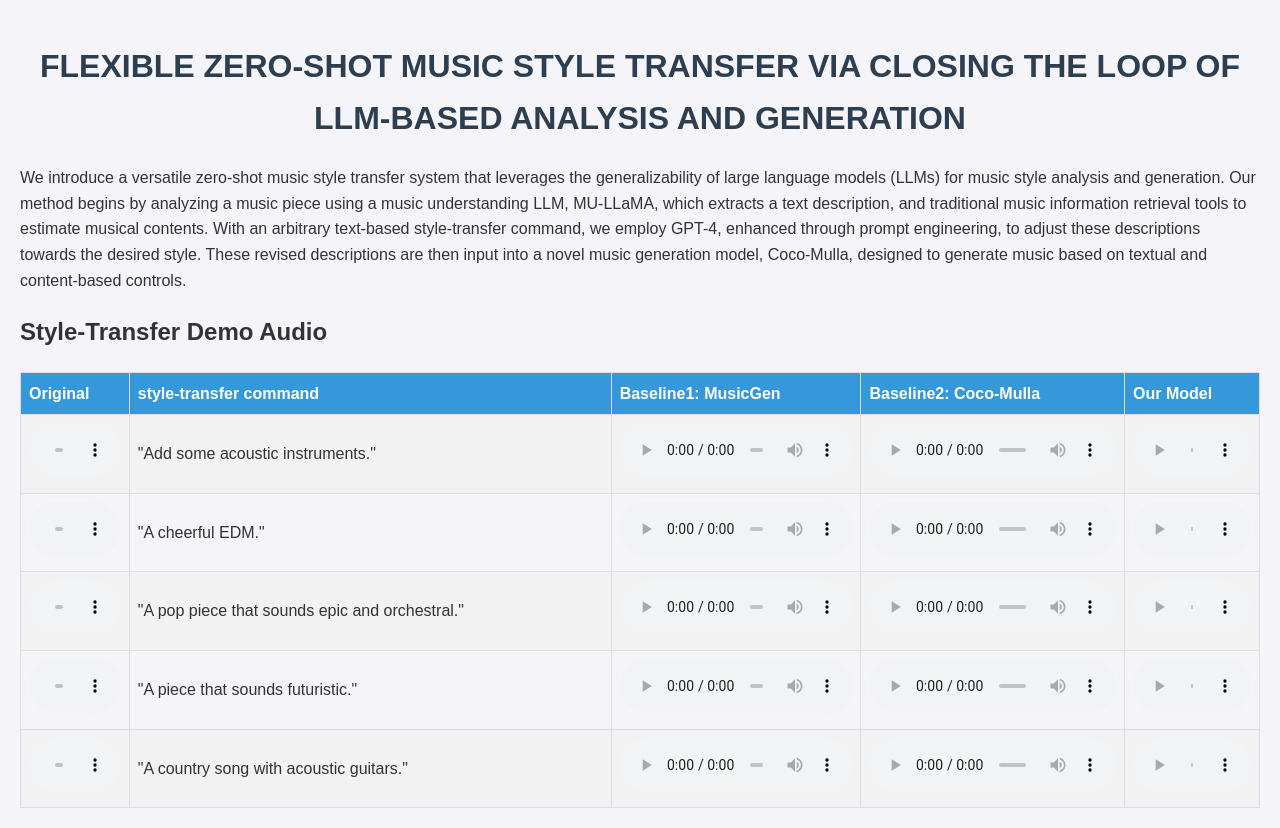
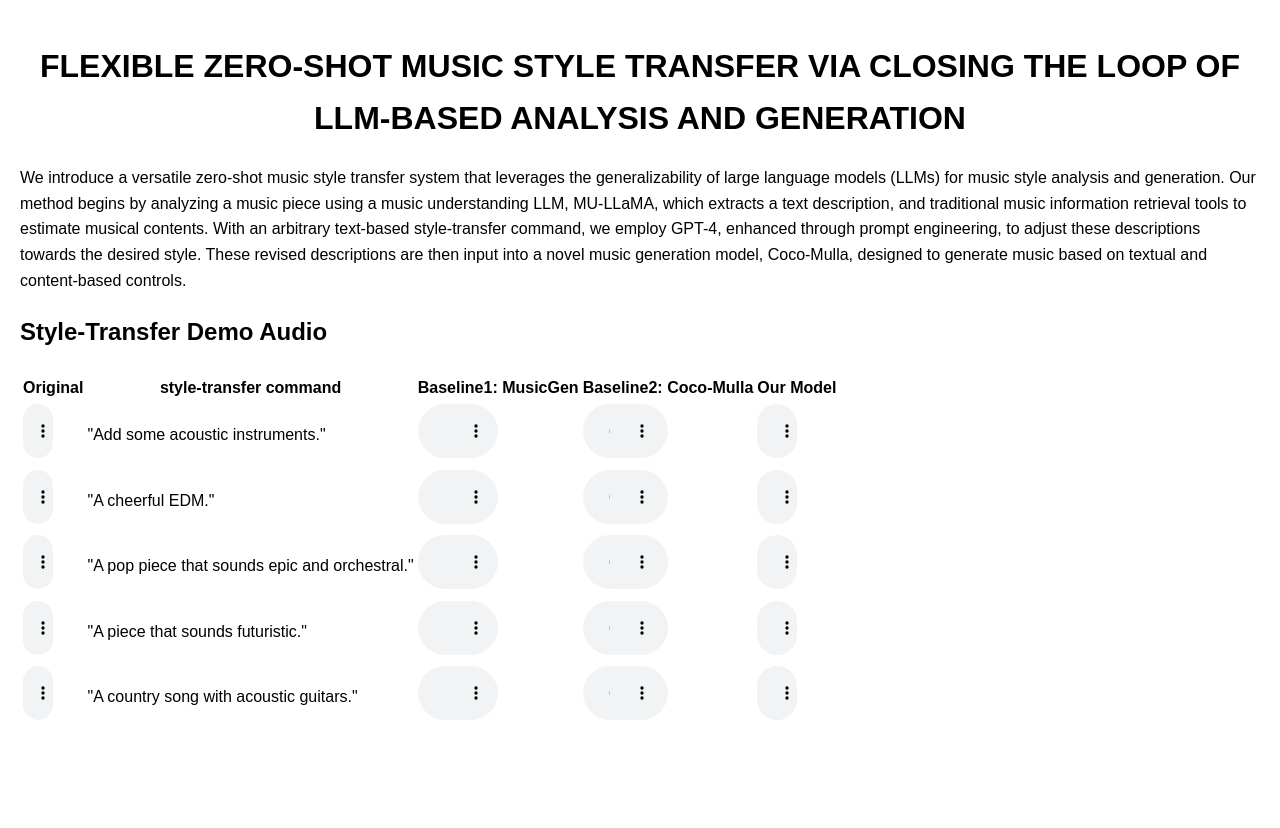
Before and after one commit to 756368023/ISMIR2024, a plain HTML site: page index.html in a window 1280 px wide. After the commit the page ends 800 px from the top, so only its background shows below. Drawn offline with Linux system fonts and the light colour scheme.

Commit message:
Update index.html

```diff
--- a/index.html
+++ b/index.html
@@ -3,38 +3,18 @@
 <style>
     body {
         font-family: 'Arial', sans-serif;
-        background-color: #f4f4f9;
-        color: #333;
         line-height: 1.6;
         padding: 20px;
         margin: 0;
     }
     h1 {
-        color: #2c3e50;
         text-align: center;
     }
     p {
         margin: 20px 0;
     }
-    table {
-        width: 100%;
-        margin-top: 20px;
-        border-collapse: collapse;
-    }
-    th, td {
-        text-align: left;
-        padding: 8px;
-        border: 1px solid #ddd;
-    }
-    th {
-        background-color: #3498db;
-        color: white;
-    }
-    tr:nth-child(even) {
-        background-color: #f2f2f2;
-    }
     audio {
-        width: 100%; /* Responsive audio controls */
+        width: 50%;
     }
 </style>
 <head>
```
